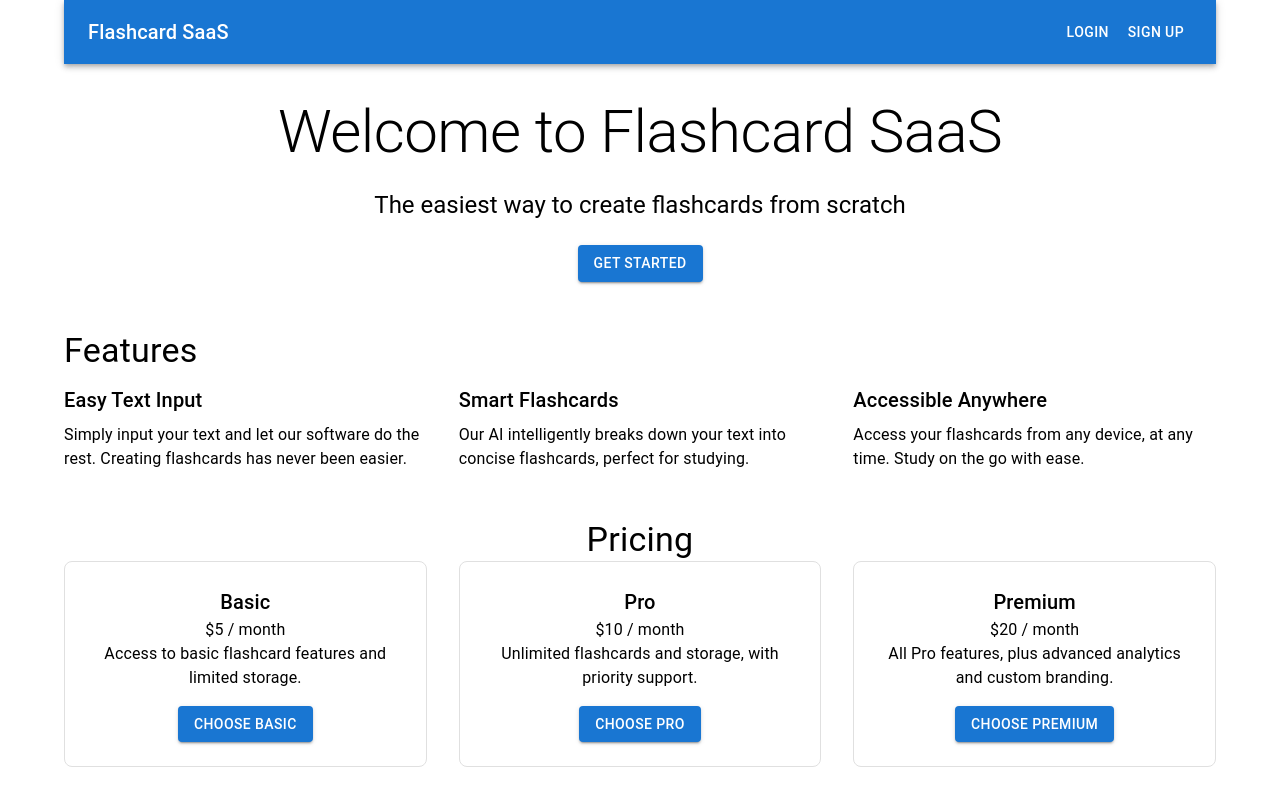
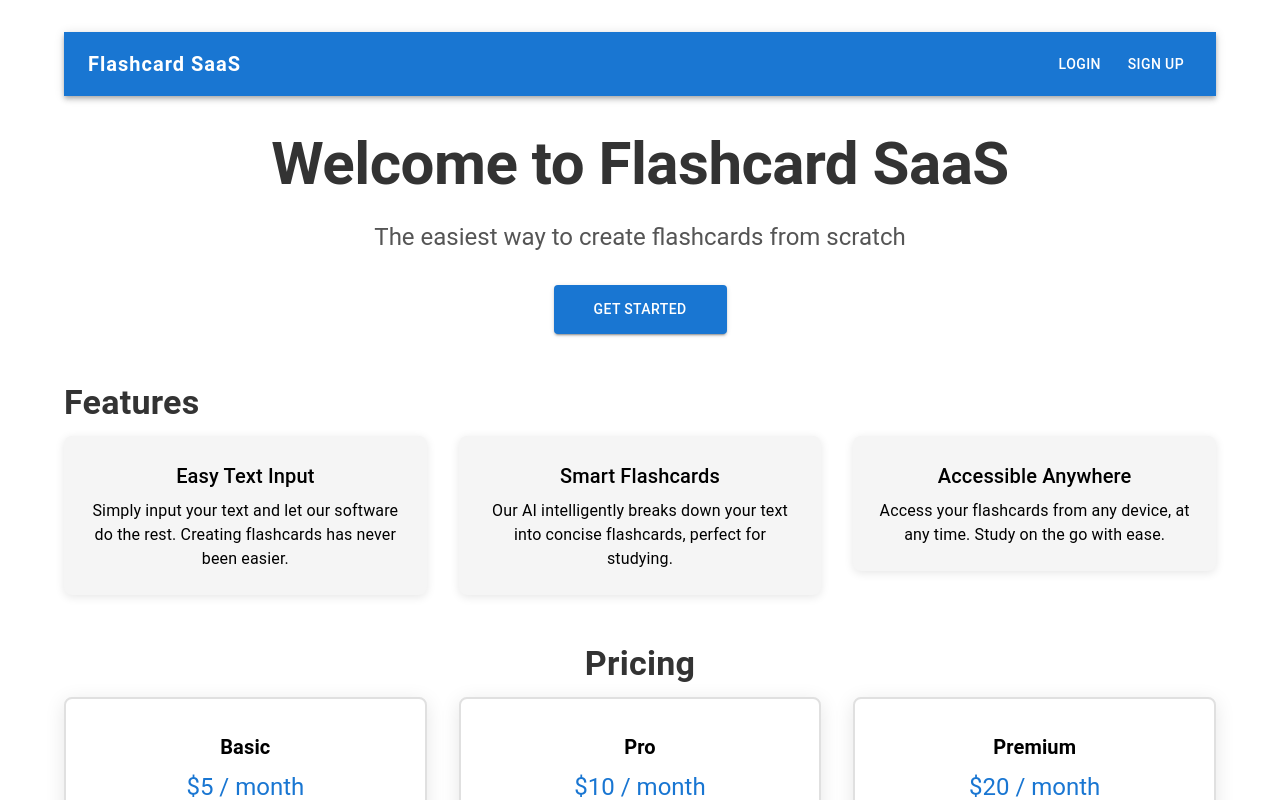
Before and after one commit to Belalaskaik/-AI-Flashcards-Stripe, a Next.js app: page / in a window 1280 px wide. Shown: the top 800 px of the page. Built offline with nearby package versions, Linux system fonts and the light colour scheme; no server answers.

Commit message:
added some style updates

```diff
--- a/app/page.js
+++ b/app/page.js
@@ -4,10 +4,10 @@ import getStripe from '@/utils/get-stripe';
 import { SignedIn, SignedOut, UserButton } from '@clerk/nextjs';
 import { Container, AppBar, Typography, Toolbar, Button, Box, Grid } from '@mui/material';
 import Head from 'next/head';
-import { useRouter } from 'next/navigation'; // Import useRouter
+import { useRouter } from 'next/navigation';
 
 export default function Home() {
-  const router = useRouter(); // Initialize useRouter
+  const router = useRouter();
 
   const handleSubmit = async (priceId) => {
     console.log(`Price ID: ${priceId} clicked`);
@@ -17,14 +17,14 @@ export default function Home() {
         headers: {
           'Content-Type': 'application/json',
         },
-        body: JSON.stringify({ priceId }), // Pass priceId in the request body
+        body: JSON.stringify({ priceId }),
       });
 
       const checkoutSessionJson = await checkoutSession.json();
-      console.log(checkoutSessionJson); // Log the session data to check if it was created successfully
+      console.log(checkoutSessionJson);
 
       if (checkoutSessionJson.id) {
-        router.push(`/results?session_id=${checkoutSessionJson.id}`); // Redirect to the results page with session ID
+        router.push(`/results?session_id=${checkoutSessionJson.id}`);
       } else {
         console.warn('Failed to create checkout session.');
       }
@@ -33,23 +33,21 @@ export default function Home() {
     }
   };
 
-
-
   return (
-    <Container maxWidth="lg">
+    <Container maxWidth="lg" sx={{ mt: 4 }}>
       <Head>
         <title>Flashcard SaaS</title>
-        <meta name="description" content="Create flashcard from your text" />
+        <meta name="description" content="Create flashcards from your text" />
       </Head>
 
-      <AppBar position="static">
+      <AppBar position="static" sx={{ mb: 4, backgroundColor: '#1976d2' }}>
         <Toolbar>
-          <Typography variant='h6' style={{ flexGrow: 1 }}>
+          <Typography variant='h6' sx={{ flexGrow: 1, fontWeight: 'bold', letterSpacing: 1 }}>
             Flashcard SaaS
           </Typography>
           <SignedOut>
-            <Button color="inherit" href="/sign-in">Login</Button>
-            <Button color="inherit" href="/sign-up">Sign Up</Button>
+            <Button color="inherit" href="/sign-in" sx={{ ml: 1 }}>Login</Button>
+            <Button color="inherit" href="/sign-up" sx={{ ml: 1 }}>Sign Up</Button>
           </SignedOut>
           <SignedIn>
             <UserButton />
@@ -57,105 +55,120 @@ export default function Home() {
         </Toolbar>
       </AppBar>
 
-      <Box sx={{ textAlign: 'center', my: 4 }}>
-        <Typography variant='h2' gutterBottom>Welcome to Flashcard SaaS</Typography>
-        <Typography variant='h5' gutterBottom>
+      <Box sx={{ textAlign: 'center', mb: 6 }}>
+        <Typography variant='h2' gutterBottom sx={{ fontWeight: 'bold', color: '#333' }}>Welcome to Flashcard SaaS</Typography>
+        <Typography variant='h5' gutterBottom sx={{ color: '#555' }}>
           The easiest way to create flashcards from scratch
         </Typography>
-        <Button variant='contained' color='primary' sx={{ mt: 2 }}>
+        <Button variant='contained' color='primary' sx={{ mt: 3, px: 5, py: 1.5 }}>
           Get Started
         </Button>
       </Box>
 
-      <Box sx={{ my: 6 }}>
-        <Typography variant='h4' gutterBottom>Features</Typography>
+      <Box sx={{ mb: 6 }}>
+        <Typography variant='h4' gutterBottom sx={{ fontWeight: 'bold', color: '#333' }}>Features</Typography>
         <Grid container spacing={4}>
           <Grid item xs={12} md={4}>
+            <Box sx={{ p: 3, textAlign: 'center', borderRadius: 2, backgroundColor: '#f5f5f5', boxShadow: '0 2px 10px rgba(0, 0, 0, 0.1)' }}>
               <Typography variant='h6' gutterBottom>Easy Text Input</Typography>
               <Typography>
                 Simply input your text and let our software do the rest. Creating
                 flashcards has never been easier.
               </Typography>
+            </Box>
           </Grid>
           <Grid item xs={12} md={4}>
+            <Box sx={{ p: 3, textAlign: 'center', borderRadius: 2, backgroundColor: '#f5f5f5', boxShadow: '0 2px 10px rgba(0, 0, 0, 0.1)' }}>
               <Typography variant='h6' gutterBottom>Smart Flashcards</Typography>
               <Typography>
                 Our AI intelligently breaks down your text into concise flashcards,
                 perfect for studying.
               </Typography>
+            </Box>
           </Grid>
           <Grid item xs={12} md={4}>
+            <Box sx={{ p: 3, textAlign: 'center', borderRadius: 2, backgroundColor: '#f5f5f5', boxShadow: '0 2px 10px rgba(0, 0, 0, 0.1)' }}>
               <Typography variant='h6' gutterBottom>Accessible Anywhere</Typography>
               <Typography>
                 Access your flashcards from any device, at any time.
                 Study on the go with ease.
               </Typography>
+            </Box>
           </Grid>
         </Grid>
       </Box>
 
-      <Box sx={{ my: 6, textAlign: 'center' }}>
-        <Typography variant='h4'>Pricing</Typography>
+      <Box sx={{ mb: 6, textAlign: 'center' }}>
+        <Typography variant='h4' gutterBottom sx={{ fontWeight: 'bold', color: '#333' }}>Pricing</Typography>
         <Grid container spacing={4}>
           <Grid item xs={12} md={4}>
             <Box sx={{
-              p: 3,
-              border: '1px solid',
+              p: 4,
+              textAlign: 'center',
+              borderRadius: 2,
+              border: '2px solid',
               borderColor: 'grey.300',
-              borderRadius: 2,
+              backgroundColor: '#fff',
+              boxShadow: '0 4px 20px rgba(0, 0, 0, 0.1)',
             }}>
-              <Typography variant='h6'>Basic</Typography>
-              <Typography>$5 / month</Typography>
-              <Typography>
+              <Typography variant='h6' sx={{ fontWeight: 'bold' }}>Basic</Typography>
+              <Typography variant='h5' sx={{ color: '#1976d2', mt: 1 }}>$5 / month</Typography>
+              <Typography sx={{ mt: 2 }}>
                 Access to basic flashcard features and limited storage.
               </Typography>
               <Button
                 variant='contained'
                 color='primary'
-                sx={{ mt: 2 }}
-                onClick={() => handleSubmit('price_basic')}> {/* Pass the price ID */}
+                sx={{ mt: 3, px: 4, py: 1.5 }}
+                onClick={() => handleSubmit('price_basic')}>
                 Choose Basic
               </Button>
             </Box>
           </Grid>
           <Grid item xs={12} md={4}>
             <Box sx={{
-              p: 3,
-              border: '1px solid',
+              p: 4,
+              textAlign: 'center',
+              borderRadius: 2,
+              border: '2px solid',
               borderColor: 'grey.300',
-              borderRadius: 2,
+              backgroundColor: '#fff',
+              boxShadow: '0 4px 20px rgba(0, 0, 0, 0.1)',
             }}>
-              <Typography variant='h6'>Pro</Typography>
-              <Typography>$10 / month</Typography>
-              <Typography>
+              <Typography variant='h6' sx={{ fontWeight: 'bold' }}>Pro</Typography>
+              <Typography variant='h5' sx={{ color: '#1976d2', mt: 1 }}>$10 / month</Typography>
+              <Typography sx={{ mt: 2 }}>
                 Unlimited flashcards and storage, with priority support.
               </Typography>
               <Button
                 variant='contained'
                 color='primary'
-                sx={{ mt: 2 }}
-                onClick={() => handleSubmit('price_pro')}> {/* Pass the price ID */}
+                sx={{ mt: 3, px: 4, py: 1.5 }}
+                onClick={() => handleSubmit('price_pro')}>
                 Choose Pro
               </Button>
             </Box>
           </Grid>
           <Grid item xs={12} md={4}>
             <Box sx={{
-              p: 3,
-              border: '1px solid',
+              p: 4,
+              textAlign: 'center',
+              borderRadius: 2,
+              border: '2px solid',
               borderColor: 'grey.300',
-              borderRadius: 2,
+              backgroundColor: '#fff',
+              boxShadow: '0 4px 20px rgba(0, 0, 0, 0.1)',
             }}>
-              <Typography variant='h6'>Premium</Typography>
-              <Typography>$20 / month</Typography>
-              <Typography>
+              <Typography variant='h6' sx={{ fontWeight: 'bold' }}>Premium</Typography>
+              <Typography variant='h5' sx={{ color: '#1976d2', mt: 1 }}>$20 / month</Typography>
+              <Typography sx={{ mt: 2 }}>
                 All Pro features, plus advanced analytics and custom branding.
               </Typography>
               <Button
                 variant='contained'
                 color='primary'
-                sx={{ mt: 2 }}
-                onClick={() => handleSubmit('price_premium')}> {/* Pass the price ID */}
+                sx={{ mt: 3, px: 4, py: 1.5 }}
+                onClick={() => handleSubmit('price_premium')}>
                 Choose Premium
               </Button>
             </Box>
```
Lines whose indentation alone changed are shown as unchanged.
